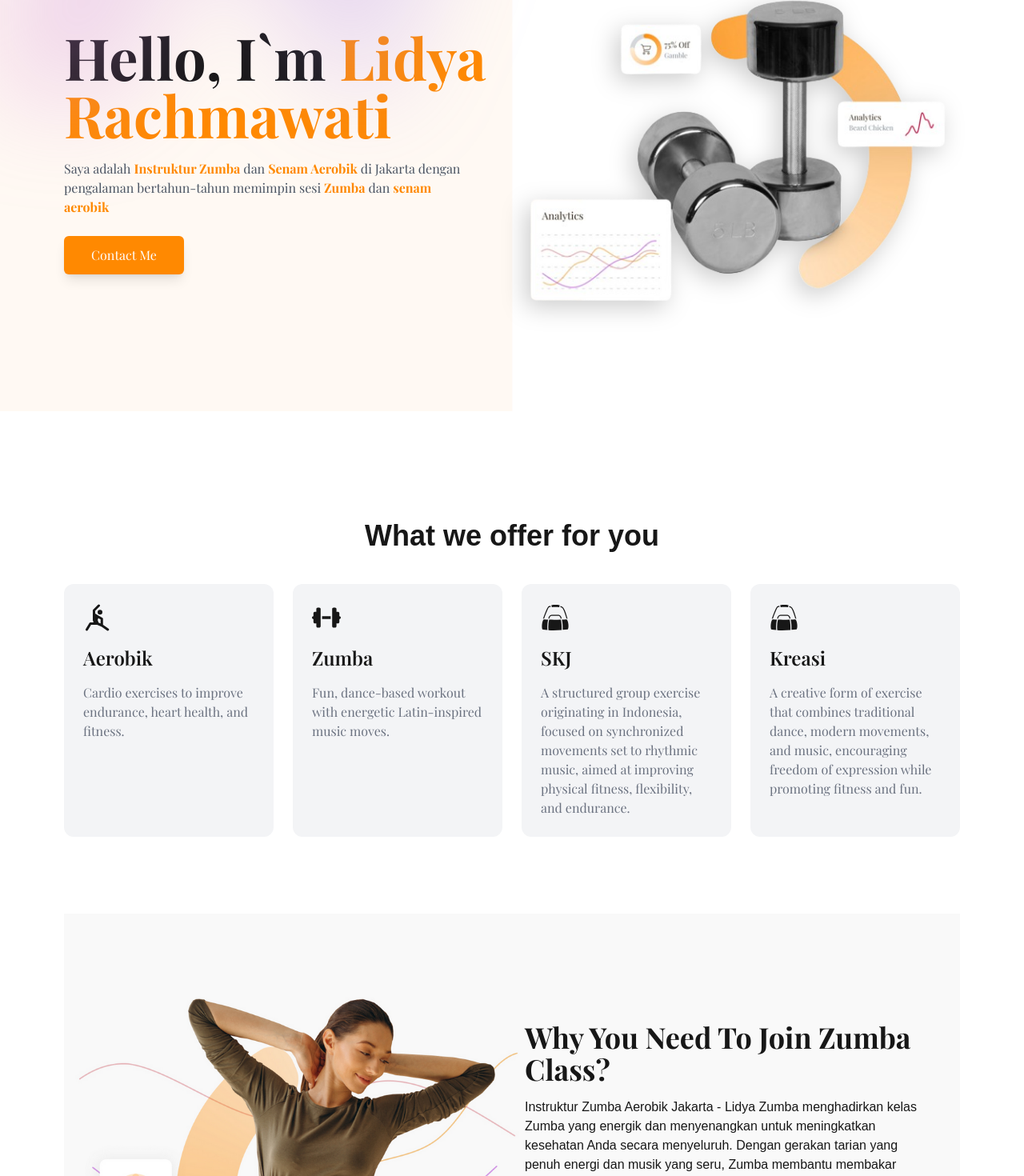
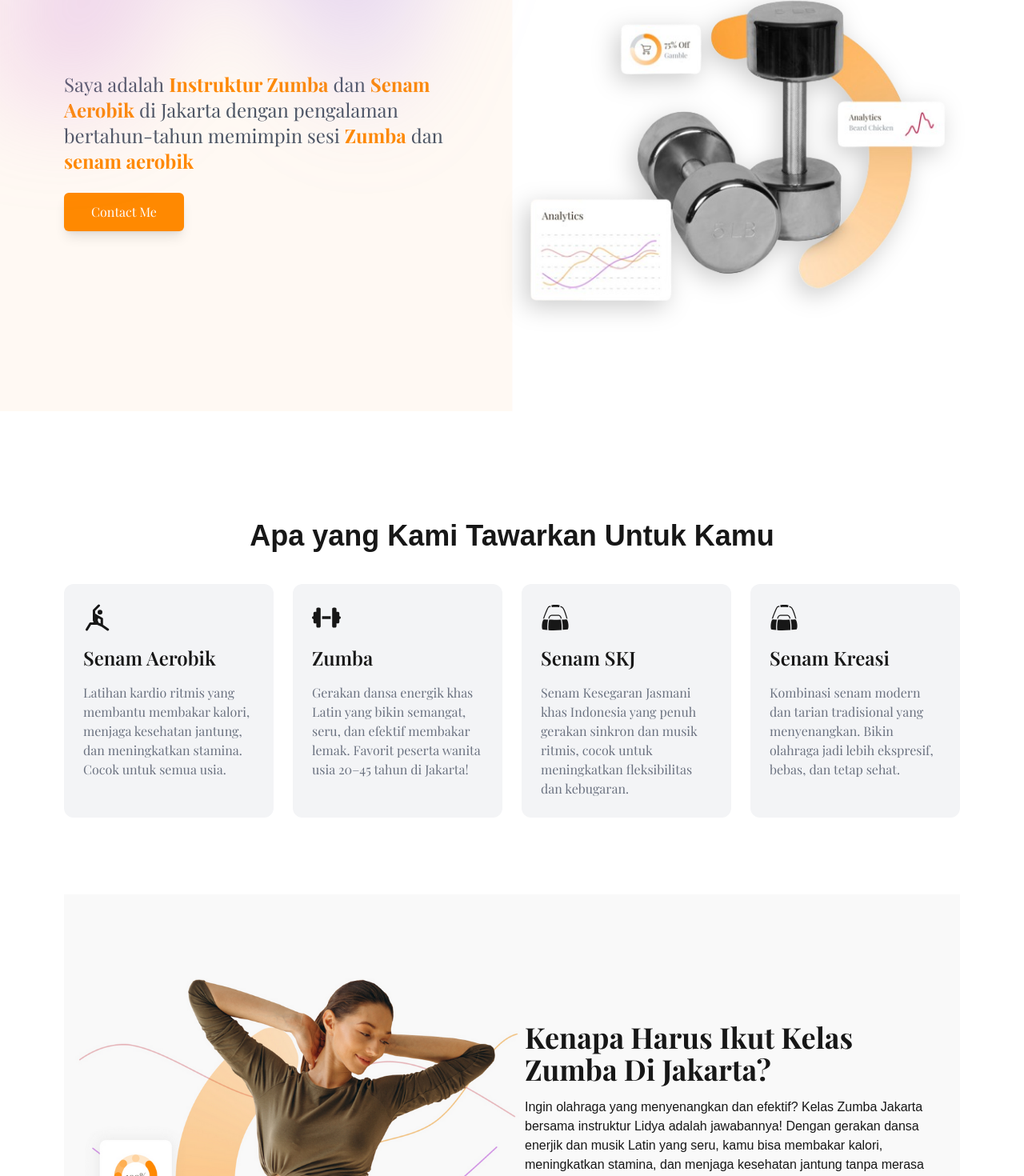
Before and after one commit to MRidhoPS/gymnastic, a Next.js app: page / in a window 1280 px wide. Shown: the part 232-1702 px from the top of the page at 80% size. Built offline with nearby package versions, Linux system fonts and the light colour scheme; a web font is replaced by a local one.

Commit message:
improve seo 2

```diff
--- a/app/MockData/data.js
+++ b/app/MockData/data.js
@@ -68,6 +68,7 @@ export const ProductsData = [
         title: "Aerobic at McDonald Otista",
         info: "info",
         price: "price",
+        alt: "Lidya Aerobic Jakarta"
     },
     {
         id: 2,
@@ -76,6 +77,7 @@ export const ProductsData = [
         title: "Zumba with Wardah",
         info: "info",
         price: "$100",
+        alt: "Lidya Zumba Jakarta"
     },
     {
         id: 3,
@@ -84,6 +86,7 @@ export const ProductsData = [
         title: "Aerobic at Pegadaian Otista",
         info: "info",
         price: "$100",
+        alt: "Lidya Aerobic Jakarta"
     },
     {
         id: 4,
@@ -92,6 +95,7 @@ export const ProductsData = [
         title: "Pesona Zumba dan Aerobic",
         info: "info",
         price: "$100",
+        alt: "Lidya Zumba Jakarta"
     },
     {
         id: 5,
@@ -100,6 +104,7 @@ export const ProductsData = [
         title: "SKJ at Jasamarga",
         info: "info",
         price: "$100",
+        alt: "Lidya SKJ Jakarta"
     },
     {
         id: 6,
@@ -108,6 +113,7 @@ export const ProductsData = [
         title: "Senam Kreasi at RPTRA",
         info: "info",
         price: "$100",
+        alt: "Lidya Senam Kreasi Jakarta"
     },
     {
         id: 7,
@@ -116,6 +122,7 @@ export const ProductsData = [
         title: "Aerobic at McDonald Otista",
         info: "info",
         price: "$100",
+        alt: "Lidya Aerobic Jakarta"
     },
     {
         id: 8,
@@ -124,6 +131,7 @@ export const ProductsData = [
         title: "Zumba at Max Fitness",
         info: "info",
         price: "$100",
+        alt: "Lidya Zumba Jakarta"
     },
     {
         id: 9,
@@ -132,6 +140,7 @@ export const ProductsData = [
         title: "Zumba Party",
         info: "info",
         price: "$100",
+        alt: "Lidya Zumba Jakarta"
     },
     {
         id: 10,
@@ -140,6 +149,7 @@ export const ProductsData = [
         title: "Senam Kreasi at RPTRA",
         info: "info",
         price: "$100",
+        alt: "Lidya Senam Kreasi Jakarta"
     },
     {
         id: 11,
@@ -148,6 +158,7 @@ export const ProductsData = [
         title: "SKJ at Pengadilan Negeri Jakarta",
         info: "info",
         price: "$100",
+        alt: "Lidya SKJ Jakarta"
     },
     {
         id: 12,
@@ -156,6 +167,7 @@ export const ProductsData = [
         title: "SKJ at Rusun Jakarta Timur",
         info: "info",
         price: "$100",
+        alt: "Lidya SKJ Jakarta"
     },
     {
         id: 13,
@@ -164,6 +176,7 @@ export const ProductsData = [
         title: "SKJ at Perpustakan Nasional RI",
         info: "info",
         price: "$100",
+        alt: "Lidya SKJ Jakarta"
     },
 ];
 
--- a/app/components/Banner/Banner.js
+++ b/app/components/Banner/Banner.js
@@ -9,6 +9,7 @@ const MotionImage = motion(Image); // Wrap Next.js Image component
 
 const Banner = ({ image, title, subtitle, link }) => {
     return (
+        <section aria-label={`Banner tentang ${title}`}>
             <div className="container">
                 <div className="bg-[#f9f9f9] grid grid-cols-1 md:grid-cols-2 space-y-6 md:space-y-0 py-14">
                     <div className="w-[300px] md:max-w-[400px] h-full object-cover xl:min-w-[600px]">
@@ -17,35 +18,35 @@ const Banner = ({ image, title, subtitle, link }) => {
                             whileInView={{ opacity: 1, scale: 1 }}
                             transition={{ type: 'spring', stiffness: 100, delay: 0.2 }}
                             src={image}
-                        alt=""
-                        width={600} // Ensure width is specified for Next.js optimization
-                        height={400} // Ensure height is specified for Next.js optimization
+                            alt={`Ilustrasi ${title}`} // ✅ Ganti alt!
+                            width={600}
+                            height={400}
                             className="rounded-lg"
                         />
                     </div>
                     <div className="flex flex-col justify-center text-justify md:text-left space-y-4 m-4 lg:max-w-[500px]">
-                    <motion.p
+                        <motion.h2
                             variants={SlideUp(0.5)}
-                    initial='hidden'
+                            initial="hidden"
                             whileInView={'visible'}
-                    viewport={{once: 'true'}}
-                    className="text-2xl lg:text-4xl font-bold capitalize font-playfair">{title}</motion.p>
+                            viewport={{ once: true }}
+                            className="text-2xl lg:text-4xl font-bold capitalize font-playfair"
+                        >
+                            {title}
+                        </motion.h2>
                         <motion.p
                             variants={SlideUp(0.7)}
-                        initial='hidden'
+                            initial="hidden"
                             whileInView={'visible'}
-                    >{subtitle}</motion.p>
-                    {/* <motion.div
-                        variants={SlideUp(0.9)}
-                        initial='hidden'
-                        whileInView={'visible'}
-                    className="flex justify-center md:justify-start">
-                        <button className="primary-btn">Explore More</button>
-                    </motion.div> */}
+                        >
+                            {subtitle}
+                        </motion.p>
                     </div>
                 </div>
             </div>
+        </section>
     );
 };
 
+
 export default Banner;
--- a/app/components/Equipment/Equipment.js
+++ b/app/components/Equipment/Equipment.js
@@ -11,73 +11,62 @@ import { SlideRight } from '../../utility/animations'
 const EquipmentData = [
     {
         id: 1,
-        title: "Aerobik",
-        desc: "Cardio exercises to improve endurance, heart health, and fitness.",
+        title: "Senam Aerobik",
+        desc: "Latihan kardio ritmis yang membantu membakar kalori, menjaga kesehatan jantung, dan meningkatkan stamina. Cocok untuk semua usia.",
         icon: <GrYoga />,
         delay: 0.3,
     },
     {
         id: 2,
         title: "Zumba",
-        desc: "Fun, dance-based workout with energetic Latin-inspired music moves.",
-        link: "/",
+        desc: "Gerakan dansa energik khas Latin yang bikin semangat, seru, dan efektif membakar lemak. Favorit peserta wanita usia 20–45 tahun di Jakarta!",
         icon: <FaDumbbell />,
         delay: 0.6,
     },
     {
         id: 3,
-        title: "SKJ",
-        desc: "A structured group exercise originating in Indonesia, focused on synchronized movements set to rhythmic music, aimed at improving physical fitness, flexibility, and endurance.",
-        link: "/",
+        title: "Senam SKJ",
+        desc: "Senam Kesegaran Jasmani khas Indonesia yang penuh gerakan sinkron dan musik ritmis, cocok untuk meningkatkan fleksibilitas dan kebugaran.",
         icon: <GiGymBag />,
         delay: 0.9,
     },
     {
         id: 4,
-        title: "Kreasi",
-        desc: "A creative form of exercise that combines traditional dance, modern movements, and music, encouraging freedom of expression while promoting fitness and fun.",
-        link: "/",
+        title: "Senam Kreasi",
+        desc: "Kombinasi senam modern dan tarian tradisional yang menyenangkan. Bikin olahraga jadi lebih ekspresif, bebas, dan tetap sehat.",
         icon: <GiGymBag />,
-        delay: 0.9,
+        delay: 1.2,
     },
 ];
 
+
 const Equipment = () => {
     return (
-        <div>
+        <section id="equipment" aria-label="Peralatan dan Fasilitas Kelas Senam">
             <div className="container py-24">
                 <div className="space-y-4 py-10 justify-center items-center grid grid-rows-1">
-                    <h1 className="text-3xl md:text-4xl font-bold">
-                        What we offer for you
-                    </h1>
+                    <h2 className="text-3xl md:text-4xl font-bold text-center">
+                        Apa yang Kami Tawarkan Untuk Kamu
+                    </h2>
                 </div>
                 <div className="grid grid-cols-1 sm:grid-cols-2 md:grid-cols-4 gap-6 font-playfair">
-                    {/* <div className="space-y-4 p-6">
-                        <h1 className="text-3xl md:text-4xl font-bold">
-                            What we offer for you
-                        </h1>
-                        <p className="text-gray-500">
-                            It is a long established fact that a reader readable.
-                        </p>
-                    </div> */}
-                    {EquipmentData.map((item) => {
-                        return (
+                    {EquipmentData.map((item) => (
                         <motion.div
                             variants={SlideRight(item.delay)}
-                            initial='hidden'
-                            whileInView='visible'
+                            initial="hidden"
+                            whileInView="visible"
                             key={item.id}
-                                className="bg-gray-100 space-y-4 p-6 hover:bg-white rounded-xl hover:shadow-[0_0_22px_0_rgba(0,0,0,0.15)] "
+                            className="bg-gray-100 space-y-4 p-6 hover:bg-white rounded-xl hover:shadow-[0_0_22px_0_rgba(0,0,0,0.15)]"
                         >
                             <div className="text-4xl">{item.icon}</div>
-                                <p className="text-2xl font-semibold">{item.title}</p>
+                            <h3 className="text-2xl font-semibold">{item.title}</h3>
                             <p className="text-gray-500">{item.desc}</p>
                         </motion.div>
-                        );
-                    })}
+                    ))}
                 </div>
             </div>
-        </div>
+        </section>
+
     );
 };
 
--- a/app/components/Footer/Footer.js
+++ b/app/components/Footer/Footer.js
@@ -21,7 +21,7 @@ const Footer = () => {
 
                     {/* Social Media Section */}
                     <div className="space-y-4">
-                        <h1 className="text-xl font-semibold mb-2">Follow Us</h1>
+                        <h2 className="text-xl font-semibold mb-2">Follow Us</h2>
                         <div className="flex gap-6">
                             <a href="https://www.instagram.com/zinlydia_mua/" className="hover:text-yellow-400 transition-all duration-300">
                                 <FaInstagram className="text-3xl" />
@@ -37,7 +37,7 @@ const Footer = () => {
 
                     {/* Contact Info Section */}
                     <div className="space-y-4">
-                        <h1 className="text-xl font-semibold mb-2">Contact Us</h1>
+                        <h2 className="text-xl font-semibold mb-2">Contact Us</h2>
                         <ul className="space-y-3 text-gray-300">
                             {/* <li className="flex items-center gap-3">
                                 <FaPhone className="text-yellow-400" />
--- a/app/components/Tab/TabComp.js
+++ b/app/components/Tab/TabComp.js
@@ -46,12 +46,12 @@ const TabComp = () => {
                             {/* Image Section */}
                             <Image
                                 src={card.image}
-                                alt={card.title}
+                                alt={card.alt}
                                 className='h-[240px] w-full object-cover'
                             />
                             {/* Text Section */}
                             <div className="p-4">
-                                <p className="text-xl font-semibold">{card.title}</p>
+                                <h3 className="text-xl font-semibold">{card.title}</h3>
                             </div>
                         </motion.div>
                     ))}
--- a/app/components/hero/Hero.js
+++ b/app/components/hero/Hero.js
@@ -21,25 +21,19 @@ const Hero = () => {
 
     return (
         <>
-            <section>
+            <section id="hero" aria-label="Profil Instruktur Zumba Jakarta">
                 <div className='container grid grid-cols-1 md:grid-cols-2 min-h-[650px] relative'>
                     {/* brand info */}
                     <div className='text-center md:text-left flex flex-col justify-center items-center md:items-start py-14 md:py-0 font-playfair'>
                         <motion.h1
-                            variants={SlideRight(0.6)}
-                            initial='hidden'
-                            animate='visible'
-                            className='text-5xl lg:text-7xl font-bold leading-none mb-5'>
-                            Hello, I`m<span className='text-primary'> Lidya Rachmawati</span>
-                        </motion.h1>
-                        <motion.p
                             variants={SlideRight(1.2)}
                             initial="hidden"
                             animate="visible"
-                            className="text-gray-600 xl:max-w-[500px] mb-6"
+                            className="text-gray-600 xl:max-w-[500px] mb-6 text-2xl"
                         >
                             Saya adalah <span className="text-primary font-bold font-playfair">Instruktur Zumba</span> dan <span className="text-primary font-bold font-playfair">Senam Aerobik</span> di Jakarta dengan pengalaman bertahun-tahun memimpin sesi <span className="text-primary font-bold font-playfair">Zumba</span> dan <span className="text-primary font-bold font-playfair">senam aerobik</span>
-                        </motion.p>
+                        </motion.h1>
+
                         <motion.button
                             onClick={handleScrollToContact}
                             variants={SlideRight(1.5)}
@@ -58,7 +52,7 @@ const Hero = () => {
                             variants={SlideLeft(2)}
                             initial='hidden'
                             animate='visible'
-                            src={HeroImage} alt='' className='w-[350px] md:w-[550px] xl:w-[700px] drop-shadow' />
+                            src={HeroImage} alt='Lidya Rachmawati - Instruktur Zumba dan Aerobik di Jakarta' className='w-[350px] md:w-[550px] xl:w-[700px] drop-shadow' />
 
                     </div>
                 </div>
--- a/app/page.js
+++ b/app/page.js
@@ -25,36 +25,52 @@ const bgStyle = {
 
 const BannerData = {
   image: Img1,
-  title: "Why you need to join Zumba Class?",
-  subtitle:
-    "Instruktur Zumba Aerobik Jakarta - Lidya Zumba menghadirkan kelas Zumba yang energik dan menyenangkan untuk meningkatkan kesehatan Anda secara menyeluruh. Dengan gerakan tarian yang penuh energi dan musik yang seru, Zumba membantu membakar kalori, meningkatkan daya tahan tubuh, serta memperkuat otot—semuanya terasa seperti pesta dansa. Sebagai pilihan utama untuk Senam Aerobik Jakarta, Lidya Zumba Jakarta menawarkan pengalaman olahraga yang efektif untuk mengurangi stres dan meningkatkan suasana hati. Cocok untuk semua tingkatan kebugaran, Zumba bersama Lidya membantu meningkatkan fleksibilitas, koordinasi, dan stamina Anda. Bergabunglah sekarang dan temukan jadwal senam terbaik di Jakarta untuk hidup sehat dan aktif!",
-  link: "#",
-};
+  title: "Kenapa Harus Ikut Kelas Zumba di Jakarta?",
+  subtitle: `
+    Ingin olahraga yang menyenangkan dan efektif? Kelas Zumba Jakarta bersama instruktur Lidya adalah jawabannya! Dengan gerakan dansa enerjik dan musik Latin yang seru, kamu bisa membakar kalori, meningkatkan stamina, dan menjaga kesehatan jantung tanpa merasa terbebani.
 
-const Banner2Data = {
-  image: Img2,
-  title: "Why you need to join Aerobik Class?",
-  subtitle:
-    "Instruktur Zumba Aerobik Jakarta - Lidya Zumba menawarkan kelas senam Aerobik yang efektif untuk meningkatkan kesehatan dan kebugaran Anda. Dengan gerakan ritmis dan repetitif, Aerobik membantu memperkuat jantung, paru-paru, serta otot Anda, sekaligus meningkatkan daya tahan kardiovaskular dan sirkulasi oksigen dalam tubuh. Sebagai pilihan utama untuk Senam Aerobik Jakarta, sesi bersama Lidya Zumba Jakarta membantu membakar kalori, mendukung penurunan berat badan, serta mengurangi risiko penyakit kronis seperti penyakit jantung, diabetes, dan tekanan darah tinggi. Selain manfaat fisik, Aerobik juga mendukung kesejahteraan mental dengan mengurangi stres, meningkatkan suasana hati, dan menambah energi. Bergabunglah dalam kelas Senam Jakarta untuk hidup sehat, aktif, dan bugar bersama Lidya Aerobik Jakarta!",
+    Sebagai instruktur senam aerobik berpengalaman di Jakarta, Lidya menghadirkan suasana kelas yang fun, friendly, dan cocok untuk semua level — dari pemula hingga aktif olahraga.
+
+    Bergabunglah sekarang dan rasakan manfaat senam aerobik untuk kesehatan tubuh dan pikiran. Cari tahu jadwal kelas Zumba terbaik di Jakarta dan mulai hidup lebih aktif hari ini!
+  `,
   link: "#",
 };
 
 
+const Banner2Data = {
+  image: Img2,
+  title: "Manfaat Ikut Kelas Aerobik di Jakarta",
+  subtitle: `
+    Ingin tubuh sehat, bugar, dan bebas stres? Yuk, coba kelas senam aerobik Jakarta bareng instruktur berpengalaman Lidya! Dengan gerakan ritmis dan menyenangkan, senam aerobik bantu memperkuat jantung, paru-paru, dan otot tubuh — cocok untuk semua usia dan tingkat kebugaran.
+
+    Selain membakar kalori dan mendukung penurunan berat badan, aerobik juga bisa menurunkan risiko penyakit jantung, diabetes, dan tekanan darah tinggi. Plus, manfaat mentalnya juga besar: kurangi stres, tingkatkan mood, dan tambah energi positif!
+
+    Bergabunglah dalam kelas aerobik Jakarta sekarang juga, dan rasakan hidup lebih aktif, sehat, dan bahagia bareng Lidya!
+  `,
+  link: "#",
+};
+
+
+
 export default function Home() {
   return (
-    <div className="overflow-x-hidden">
-      <div style={bgStyle}>
-        <Navbar />
-        <Hero />
-      </div>
-      <Equipment />
-      <Banner {...BannerData} />
-      <TabComp />
-      <Banner {...Banner2Data} />
-      <Sertification />
-      {/* <Testimonials /> */}
-      <Contact />
-      <Footer />
-    </div>
+    <>
+      <main className="overflow-x-hidden">
+        <section style={bgStyle}>
+          <Navbar />
+          <Hero />
+        </section>
+        <section><Equipment /></section>
+        <section><Banner {...BannerData} /></section>
+        <section><TabComp /></section>
+        <section><Banner {...Banner2Data} /></section>
+        <section><Sertification /></section>
+        {/* <Testimonials /> */}
+        <section><Contact /></section>
+      </main>
+      <footer>
+        <Footer />
+      </footer>
+    </>
   );
 }
--- a/package.json
+++ b/package.json
@@ -14,7 +14,7 @@
     "framer-motion": "^11.18.2",
     "gymnastic": "file:",
     "motion": "^11.14.4",
-    "next": "15.1.4",
+    "next": "15.4.1",
     "react": "^18.0.0",
     "react-dom": "^18.0.0",
     "react-icons": "^5.4.0",
```
Also changed, not shown: app/layout.js (+23 -8 lines), public/robots.txt, 2 other files (tests, documents, lock files or other folders). Lines whose indentation alone changed are shown as unchanged.
